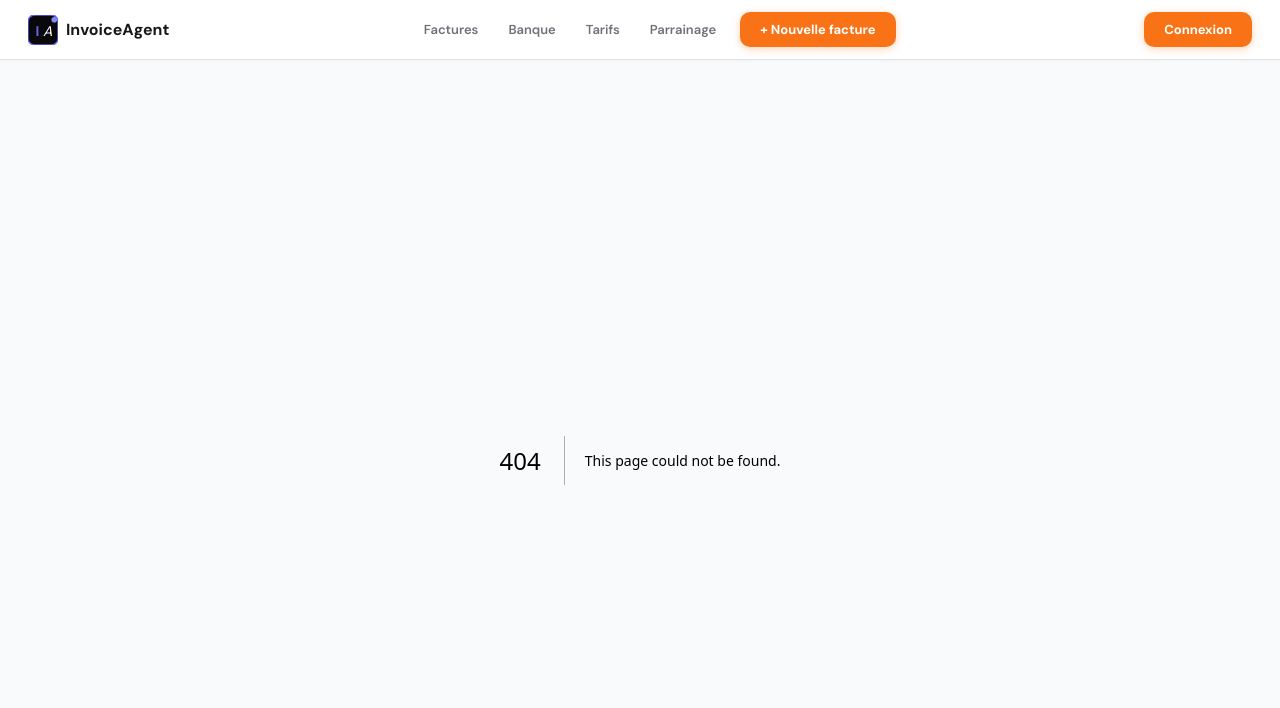
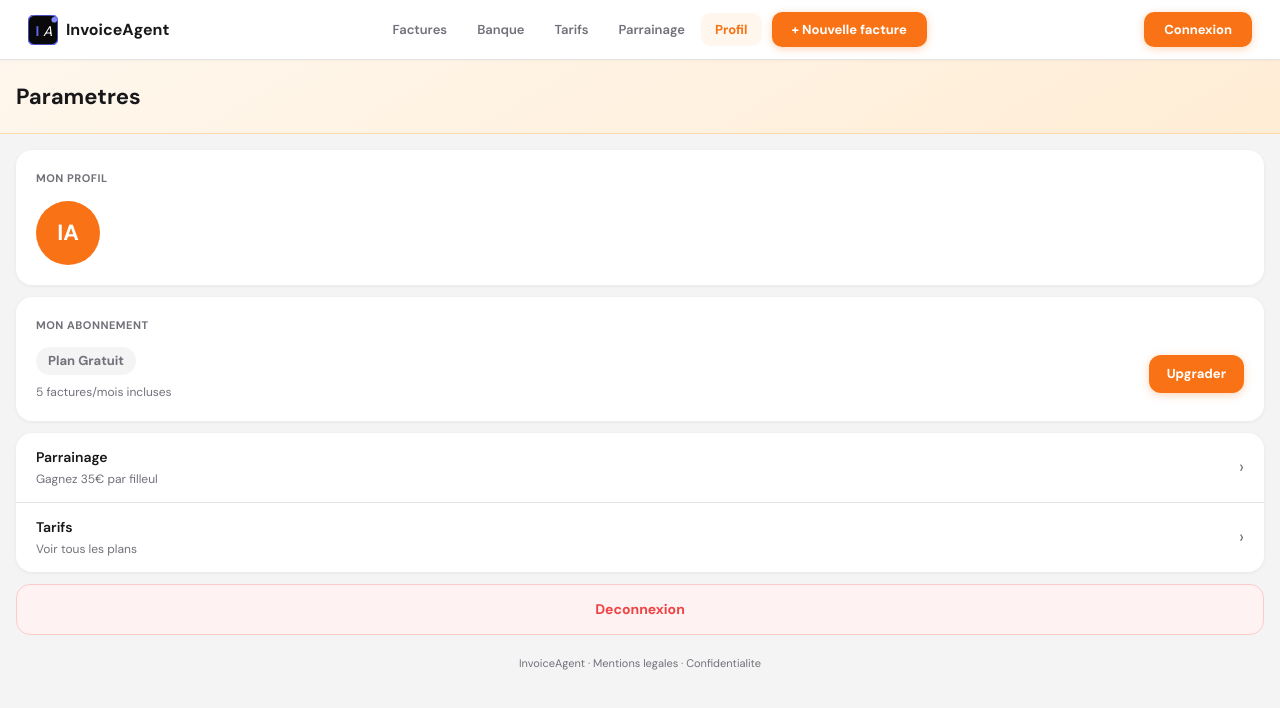
Before and after one commit to gentuar333-max/invoice-ai, a Next.js app: page /settings in a window 1280 px wide. Before the commit this address had no page. Shown: the top 708 px of the page. Built offline with nearby package versions, Linux system fonts and the light colour scheme.

Commit message:
feat: settings page + profil tab + FAB fix

```diff
--- /dev/null
+++ b/app/settings/page.tsx
@@ -0,0 +1,160 @@
+
+"use client";
+import { useState, useEffect } from "react";
+import { useRouter } from "next/navigation";
+import { createClient } from "@/lib/supabase";
+import Link from "next/link";
+
+const C = {
+  bg:      "#f4f4f5",
+  white:   "#ffffff",
+  orange:  "#f97316",
+  orangeL: "#fff7ed",
+  orangeB: "#fed7aa",
+  text:    "#18181b",
+  muted:   "#71717a",
+  border:  "#e4e4e7",
+  red:     "#ef4444",
+  redL:    "#fef2f2",
+  green:   "#22c55e",
+  greenL:  "#f0fdf4",
+};
+
+const PLAN_LABELS: Record<string, { label: string; color: string; bg: string }> = {
+  free:     { label: "Gratuit",  color: C.muted,   bg: "#f4f4f5" },
+  starter:  { label: "Starter",  color: "#3b82f6",  bg: "#eff6ff" },
+  pro:      { label: "Pro",      color: C.orange,   bg: C.orangeL },
+  business: { label: "Business", color: C.green,    bg: C.greenL },
+};
+
+function Avatar({ email }: { email: string }) {
+  const initials = email ? email.slice(0, 2).toUpperCase() : "IA";
+  return (
+    <div style={{ width: 64, height: 64, borderRadius: "50%", background: C.orange, display: "flex", alignItems: "center", justifyContent: "center", fontSize: 22, fontWeight: 800, color: C.white, flexShrink: 0 }}>
+      {initials}
+    </div>
+  );
+}
+
+export default function SettingsPage() {
+  const router = useRouter();
+  const [email, setEmail] = useState("");
+  const [plan, setPlan] = useState("free");
+  const [loading, setLoading] = useState(true);
+
+  useEffect(() => {
+    async function load() {
+      try {
+        const supabase = createClient();
+        const { data: { user } } = await supabase.auth.getUser();
+        if (!user) { router.push("/auth/login"); return; }
+        setEmail(user.email || "");
+        const { data: profile } = await supabase
+          .from("profiles")
+          .select("plan")
+          .eq("id", user.id)
+          .single();
+        if (profile?.plan) setPlan(profile.plan);
+      } catch {}
+      finally { setLoading(false); }
+    }
+    load();
+  }, [router]);
+
+  async function handleLogout() {
+    const supabase = createClient();
+    await supabase.auth.signOut();
+    router.push("/auth/login");
+  }
+
+  if (loading) {
+    return (
+      <div style={{ minHeight: "100vh", background: C.bg, display: "flex", alignItems: "center", justifyContent: "center" }}>
+        <style>{`@keyframes spin { to { transform: rotate(360deg); } }`}</style>
+        <div style={{ width: 32, height: 32, border: `3px solid ${C.border}`, borderTopColor: C.orange, borderRadius: "50%", animation: "spin 0.8s linear infinite" }} />
+      </div>
+    );
+  }
+
+  const planInfo = PLAN_LABELS[plan] ?? PLAN_LABELS.free;
+
+  return (
+    <div style={{ background: C.bg, minHeight: "100vh", paddingBottom: 100, fontFamily: "'DM Sans', sans-serif" }}>
+
+      {/* Header */}
+      <div style={{ background: `linear-gradient(150deg, #fff7ed 0%, #ffedd5 100%)`, padding: "20px 16px", borderBottom: `1px solid ${C.orangeB}` }}>
+        <h1 style={{ fontSize: 22, fontWeight: 800, color: C.text }}>Parametres</h1>
+      </div>
+
+      <div style={{ padding: "16px" }}>
+
+        {/* Profil card */}
+        <div style={{ background: C.white, borderRadius: 16, padding: "20px", boxShadow: "0 1px 4px rgba(0,0,0,0.06)", marginBottom: 12 }}>
+          <p style={{ fontSize: 11, fontWeight: 700, color: C.muted, textTransform: "uppercase", letterSpacing: 0.5, marginBottom: 14 }}>Mon profil</p>
+          <div style={{ display: "flex", alignItems: "center", gap: 14 }}>
+            <Avatar email={email} />
+            <div>
+              <p style={{ fontSize: 16, fontWeight: 800, color: C.text, marginBottom: 3 }}>
+                {email.split("@")[0]}
+              </p>
+              <p style={{ fontSize: 13, color: C.muted }}>{email}</p>
+            </div>
+          </div>
+        </div>
+
+        {/* Plan card */}
+        <div style={{ background: C.white, borderRadius: 16, padding: "20px", boxShadow: "0 1px 4px rgba(0,0,0,0.06)", marginBottom: 12 }}>
+          <p style={{ fontSize: 11, fontWeight: 700, color: C.muted, textTransform: "uppercase", letterSpacing: 0.5, marginBottom: 14 }}>Mon abonnement</p>
+          <div style={{ display: "flex", alignItems: "center", justifyContent: "space-between" }}>
+            <div>
+              <span style={{ fontSize: 13, fontWeight: 700, color: planInfo.color, background: planInfo.bg, padding: "4px 12px", borderRadius: 99, display: "inline-block", marginBottom: 8 }}>
+                Plan {planInfo.label}
+              </span>
+              <p style={{ fontSize: 12, color: C.muted }}>
+                {plan === "free" ? "5 factures/mois incluses" : plan === "starter" ? "50 factures/mois" : plan === "pro" ? "200 factures/mois" : "Illimite"}
+              </p>
+            </div>
+            {plan === "free" && (
+              <Link href="/pricing" style={{ background: C.orange, color: C.white, padding: "9px 18px", borderRadius: 12, fontSize: 13, fontWeight: 700, textDecoration: "none", boxShadow: "0 2px 8px rgba(249,115,22,0.3)", whiteSpace: "nowrap" }}>
+                Upgrader
+              </Link>
+            )}
+            {plan !== "free" && (
+              <Link href="/pricing" style={{ color: C.orange, fontSize: 13, fontWeight: 700, textDecoration: "none" }}>
+                Changer
+              </Link>
+            )}
+          </div>
+        </div>
+
+        {/* Liens */}
+        <div style={{ background: C.white, borderRadius: 16, boxShadow: "0 1px 4px rgba(0,0,0,0.06)", marginBottom: 12, overflow: "hidden" }}>
+          {[
+            { label: "Parrainage", sub: "Gagnez 35€ par filleul", href: "/dashboard/referral" },
+            { label: "Tarifs",     sub: "Voir tous les plans",     href: "/pricing" },
+          ].map((item, i) => (
+            <Link key={item.href} href={item.href}
+              style={{ display: "flex", alignItems: "center", justifyContent: "space-between", padding: "14px 20px", borderBottom: i === 0 ? `1px solid ${C.border}` : "none", textDecoration: "none" }}>
+              <div>
+                <p style={{ fontSize: 14, fontWeight: 600, color: C.text, marginBottom: 2 }}>{item.label}</p>
+                <p style={{ fontSize: 12, color: C.muted }}>{item.sub}</p>
+              </div>
+              <span style={{ fontSize: 18, color: C.muted }}>›</span>
+            </Link>
+          ))}
+        </div>
+
+        {/* Deconnexion */}
+        <button onClick={handleLogout}
+          style={{ width: "100%", background: C.redL, border: `1px solid #fecaca`, borderRadius: 14, padding: "14px", fontSize: 14, fontWeight: 700, color: C.red, cursor: "pointer", fontFamily: "inherit" }}>
+          Deconnexion
+        </button>
+
+        <p style={{ fontSize: 11, color: C.muted, textAlign: "center", marginTop: 20 }}>
+          InvoiceAgent · <a href="/mentions-legales" style={{ color: C.muted }}>Mentions legales</a> · <a href="/confidentialite" style={{ color: C.muted }}>Confidentialite</a>
+        </p>
+
+      </div>
+    </div>
+  );
+}
--- a/components/NavbarClient.tsx
+++ b/components/NavbarClient.tsx
@@ -14,6 +14,7 @@ const bottomTabs = [
   { href: "/dashboard",      label: "Factures" },
   { href: "/invoices",       label: "Nouvelle",  fab: true },
   { href: "/reconciliation", label: "Banque" },
+  { href: "/settings",       label: "Profil" },
 ];
 
 const desktopLinks = [
@@ -21,6 +22,7 @@ const desktopLinks = [
   { href: "/reconciliation",     label: "Banque" },
   { href: "/pricing",            label: "Tarifs" },
   { href: "/dashboard/referral", label: "Parrainage" },
+  { href: "/settings",           label: "Profil" },
 ];
 
 const marketingPaths = [
@@ -111,8 +113,8 @@ export default function NavbarClient() {
           .btm-item.active .btm-label { color: ${C.orange}; font-weight: 700; }
           .btm-dot { width: 4px; height: 4px; border-radius: 50%; background: ${C.orange}; }
           .btm-icon { width: 22px; height: 22px; }
-          .btm-fab { width: 48px; height: 48px; border-radius: 50%; background: ${C.orange}; display: flex; align-items: center; justify-content: center; box-shadow: 0 4px 14px rgba(249,115,22,0.45); margin-top: -18px; text-decoration: none; }
-          .btm-fab span { font-size: 26px; color: white; font-weight: 300; line-height: 1; }
+          .btm-fab { width: 52px; height: 52px; border-radius: 50%; background: ${C.orange}; display: flex; align-items: center; justify-content: center; box-shadow: 0 4px 16px rgba(249,115,22,0.5); margin-top: -20px; text-decoration: none; border: 3px solid white; }
+          .btm-fab span { font-size: 28px; color: white; font-weight: 400; line-height: 1; margin-top: -1px; }
           .logout-btn { font-size: 12px; font-weight: 700; color: #ef4444; background: #fef2f2; border: 1px solid #fecaca; padding: 6px 12px; border-radius: 8px; cursor: pointer; font-family: inherit; }
         `}</style>
 
@@ -143,6 +145,9 @@ export default function NavbarClient() {
                   </>}
                   {tab.href === "/reconciliation" && <>
                     <rect x="3" y="3" width="18" height="18" rx="2"/><path d="M3 9h18M9 21V9"/>
+                  </>}
+                {tab.href === "/settings" && <>
+                    <circle cx="12" cy="8" r="4"/><path d="M4 20c0-4 3.6-7 8-7s8 3 8 7"/>
                   </>}
                 </svg>
                 <span className="btm-label">{tab.label}</span>
```
